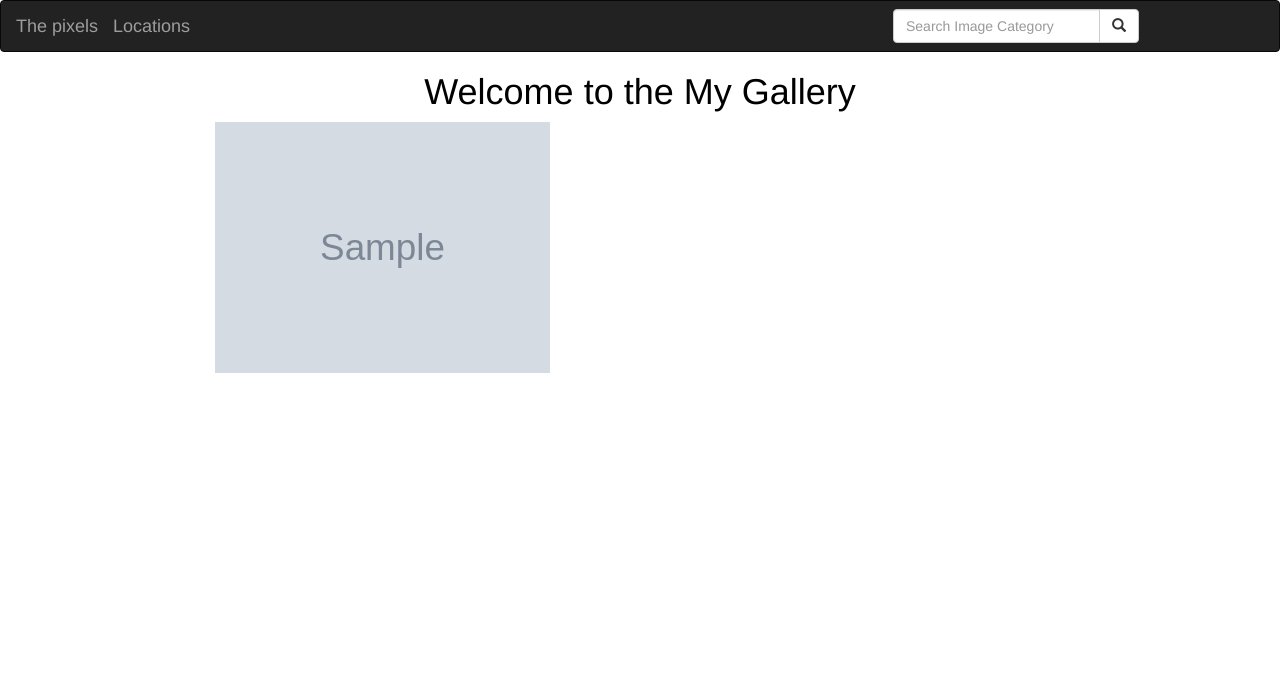
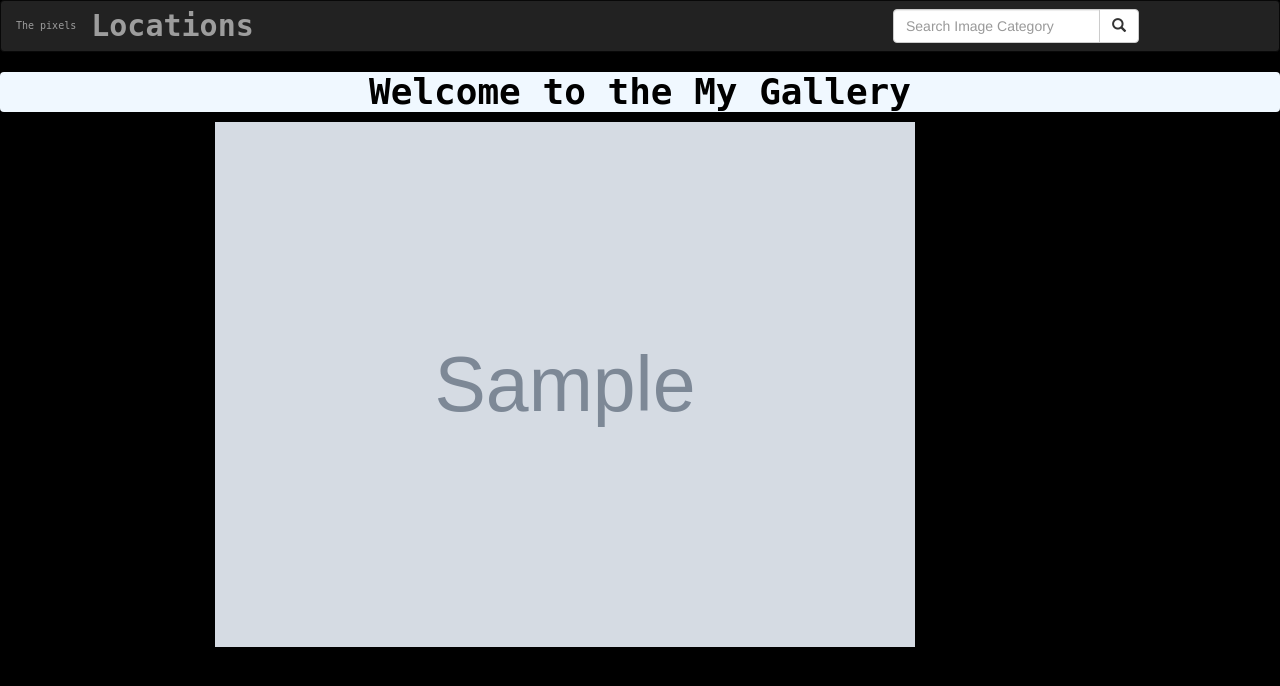
Before and after one commit to Pnshimiye/pixels, a Django app: page / in a window 1280 px wide. Shown: the top 686 px of the page. Run offline with Django 3.2, Linux system fonts and the light colour scheme; tables that the repository leaves empty hold one stand-in row (values such as "Sample post"); grey boxes marked "Sample" are stand-in pictures; some libraries are stand-ins or nearby versions.

Commit message:
change the background color

```diff
--- a/myGallery/templates/All-pictures/home.html
+++ b/myGallery/templates/All-pictures/home.html
@@ -1,13 +1,26 @@
 {%extends 'All-pictures/base.html'%}
+<!Doctype <!DOCTYPE html>
+<html>
+<head>
+  <meta charset="utf-8" />
+  <meta http-equiv="X-UA-Compatible" content="IE=edge">
+  <title>Page Title</title>
+  <meta name="viewport" content="width=device-width, initial-scale=1">
+  <link rel="stylesheet" type="text/css" media="screen" href="main.css" />
+  <script src="main.js"></script>
+</head>
+<body>
+<div class= "body">
+
 {%block content%}
-<h1> Welcome to the My Gallery</h1>
+<h1 style="background-color: aliceblue;font-family:monospace;font-weight:bolder;height:40px;border-radius:4px"> Welcome to the My Gallery</h1>
 
 {% for pic in images%}
 
 
   <div class="row" id="pictures">
 
-      <div class="col-sm-6">
+      <div class="col-sm-12">
 
       <a href="" data-toggle= "modal" data-target="#{{pic.id}}"><img src="{{pic.image.url}}" class="img-responsive" alt="Image" height="700px" width="700px"></a>
       </div>
@@ -43,3 +56,6 @@
   {%endfor%}
 
 {%endblock%}
+</div>
+</body>
+</html>
--- a/myGallery/templates/navbar.html
+++ b/myGallery/templates/navbar.html
@@ -9,8 +9,8 @@
 <nav class="navbar navbar-inverse">
   <div class="container-fluid">
     <div class="navbar-header">
-      <a class="navbar-brand" href="{% url 'images' %}">The pixels</a>
-      <a class="navbar-brand" role="search_location" href="{% url 'location_search_results' %}">Locations</a>
+      <a class="navbar-brand" href="{% url 'images' %}" style="font-family: monospace;font-size:10px;font-weight: 400">The pixels</a>
+      <a class="navbar-brand" role="search_location" href="{% url 'location_search_results' %}"style="font-family: monospace;font-size:30px;font-weight: 600">Locations</a>
 
     </div>
     <div class="col-sm-4 col-md-4 navbar-right">
--- a/static/css/styles.css
+++ b/static/css/styles.css
@@ -30,4 +30,6 @@ display:inline-block;
   padding-inline-start:200px;
   margin-inline-end:-140px;
 
+}body{
+  background-color: black;
 }
```
Also changed, not shown: myGallery/templates/All-pictures/category.html (+17 -2 lines).
